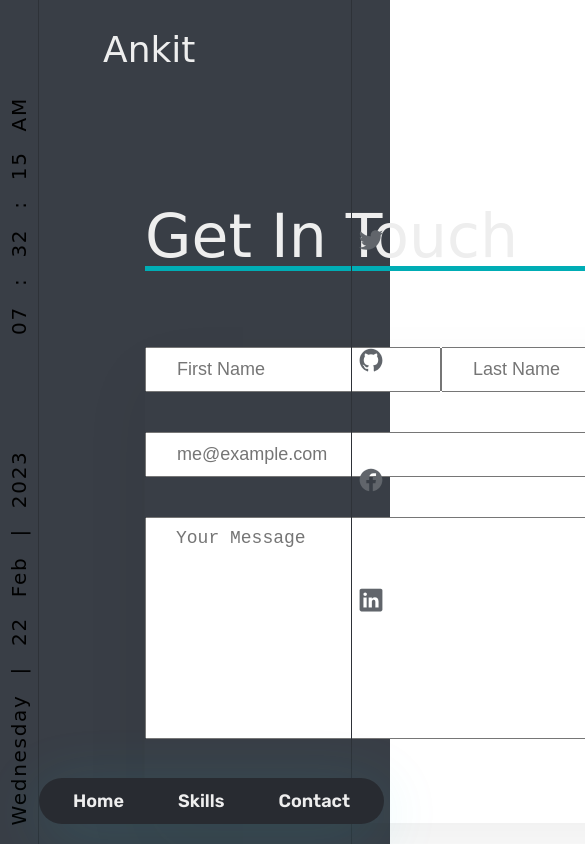
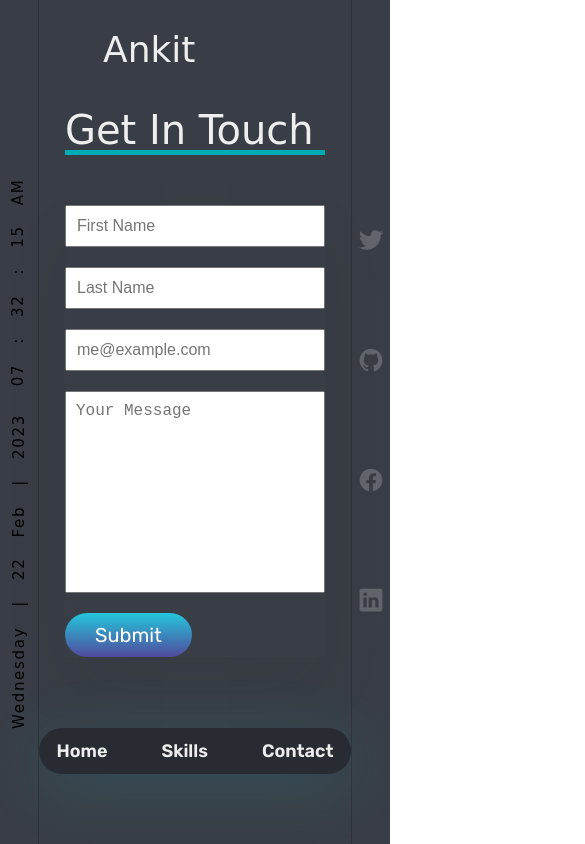
Before and after one commit to AnkitAdhikari/portfolio, a plain HTML site: page contact.html in a window 390 px wide. Shown: the top 844 px of the page, 585 px wide, since content can reach past the window. Drawn offline with nearby package versions, Linux system fonts and the light colour scheme; a web font is replaced by a local one.

Commit message:
make mobile responsive

```diff
--- a/css/contact.css
+++ b/css/contact.css
@@ -2,7 +2,6 @@
   display: grid;
   grid-template-columns: 1fr 0.8fr;
   padding: 6.4rem;
-  height: 80vh;
 }
 
 .contact-form,
@@ -51,6 +50,7 @@ textarea:focus-visible {
 form div {
   width: 100%;
   display: flex;
+  flex-wrap: wrap;
 }
 
 .name-input {
@@ -98,3 +98,42 @@ input[type="submit"]:hover {
 .img {
   width: 100%;
 }
+
+@media (max-width: 400px) {
+  body {
+    overflow: hidden;
+  }
+  .container-contacts {
+    grid-template-columns: 1fr;
+    padding: 0 2.6rem;
+  }
+  .contact-img {
+    display: none;
+  }
+  .contact-form {
+    width: 100%;
+    padding: 0;
+  }
+  .contact-heading {
+    font-size: 4rem;
+    border-bottom: 0.5rem solid #00adb5;
+    margin: 1rem 0 5rem;
+    width: 100%;
+  }
+
+  form {
+    gap: 2rem;
+    width: 100%;
+  }
+
+  form div {
+    gap: 2rem;
+  }
+
+  .name-input,
+  .message-box,
+  .email-input {
+    padding: 1rem 1rem;
+    font-size: 1.6rem;
+  }
+}
--- a/css/generic.css
+++ b/css/generic.css
@@ -152,16 +152,24 @@ main {
 
 /* 2 / 4 / 8 / 12 / 16 / 24 */
 
+header {
+  position: relative;
+}
+
 .sec-nav {
   box-shadow: 0 1.2rem 6.4rem rgba(36, 198, 220, 0.15);
+  position: absolute;
   margin: 0 auto;
   display: flex;
   justify-content: center;
   background-color: #282b31;
-  width: fit-content;
+  /* width: fit-content; */
   border-radius: 100rem;
   overflow: hidden;
   padding: 0.7rem 0.7rem;
+  bottom: 5rem;
+  left: 50%;
+  transform: translate(-50%, 0);
 }
 
 .sec-nav ul {
@@ -190,6 +198,9 @@ main {
 }
 
 @media (max-width: 400px) {
+  body {
+    overflow: hidden;
+  }
   main {
     display: grid;
     grid-template-columns: 10% 80% 10%;
@@ -197,8 +208,8 @@ main {
   }
 
   .aside-calender {
-    justify-content: space-around;
-    font-size: 2rem;
+    justify-content: space-evenly;
+    font-size: 1.5rem;
   }
 
   .icons {
@@ -210,7 +221,7 @@ main {
   }
 
   .sec-nav {
-    position: absolute;
-    bottom: 2rem;
+    bottom: 7rem;
+    width: 100%;
   }
 }
--- a/css/home.css
+++ b/css/home.css
@@ -5,8 +5,12 @@
 .hero {
   display: grid;
   grid-template-columns: 1fr 1fr;
-  align-items: center;
-  height: 80vh;
+}
+
+header {
+  display: flex;
+  flex-direction: column;
+  gap: 20rem;
 }
 
 .cta {
@@ -99,14 +103,19 @@
 
 /* Responsive CSS */
 @media (max-width: 400px) {
-  body {
-    color: #514a9d;
-  }
-
   .hero {
     grid-template-columns: 1fr;
+    height: auto;
   }
   .hero-container {
     display: none;
   }
+  header {
+    gap: 10rem;
+  }
+
+  .heading {
+    font-size: 7.8rem;
+    font-weight: 500;
+  }
 }
```
Also changed, not shown: css/skills.css (+33 -1 lines), index.html (+3 -3 lines).
